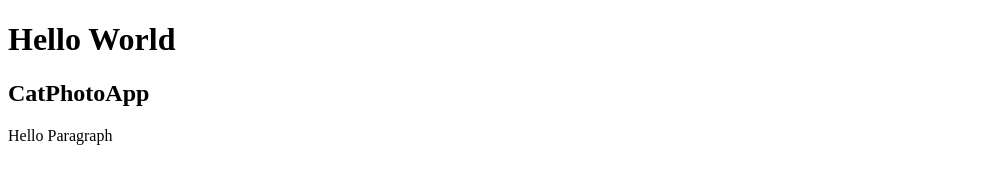
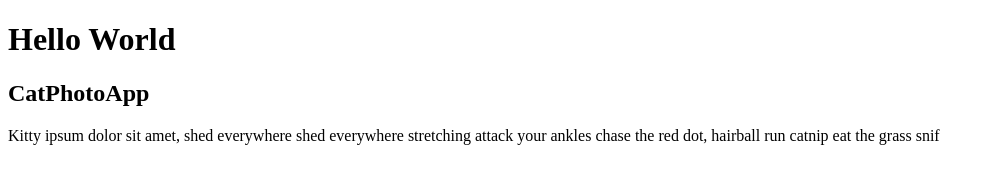
Before and after one commit to Nollldor/freecodecamp, a website: page html-css/catApp.html in a window 1280 px wide. Shown: the whole page, without its empty margins (0-995 px from the left). Drawn offline with Linux system fonts and the light colour scheme.

Commit message:
added Lorem ipsum

```diff
--- a/html-css/Inform with the Paragraph Element.html
+++ b/html-css/catApp.html
@@ -7,6 +7,8 @@
 <body>
 <h1>Hello World</h1>
 <h2>CatPhotoApp</h2>
-<p>Hello Paragraph</p>
+<p>Kitty ipsum dolor sit amet, shed everywhere shed everywhere
+    stretching attack your ankles chase the red dot,
+    hairball run catnip eat the grass snif</p>
 </body>
 </html>
```
